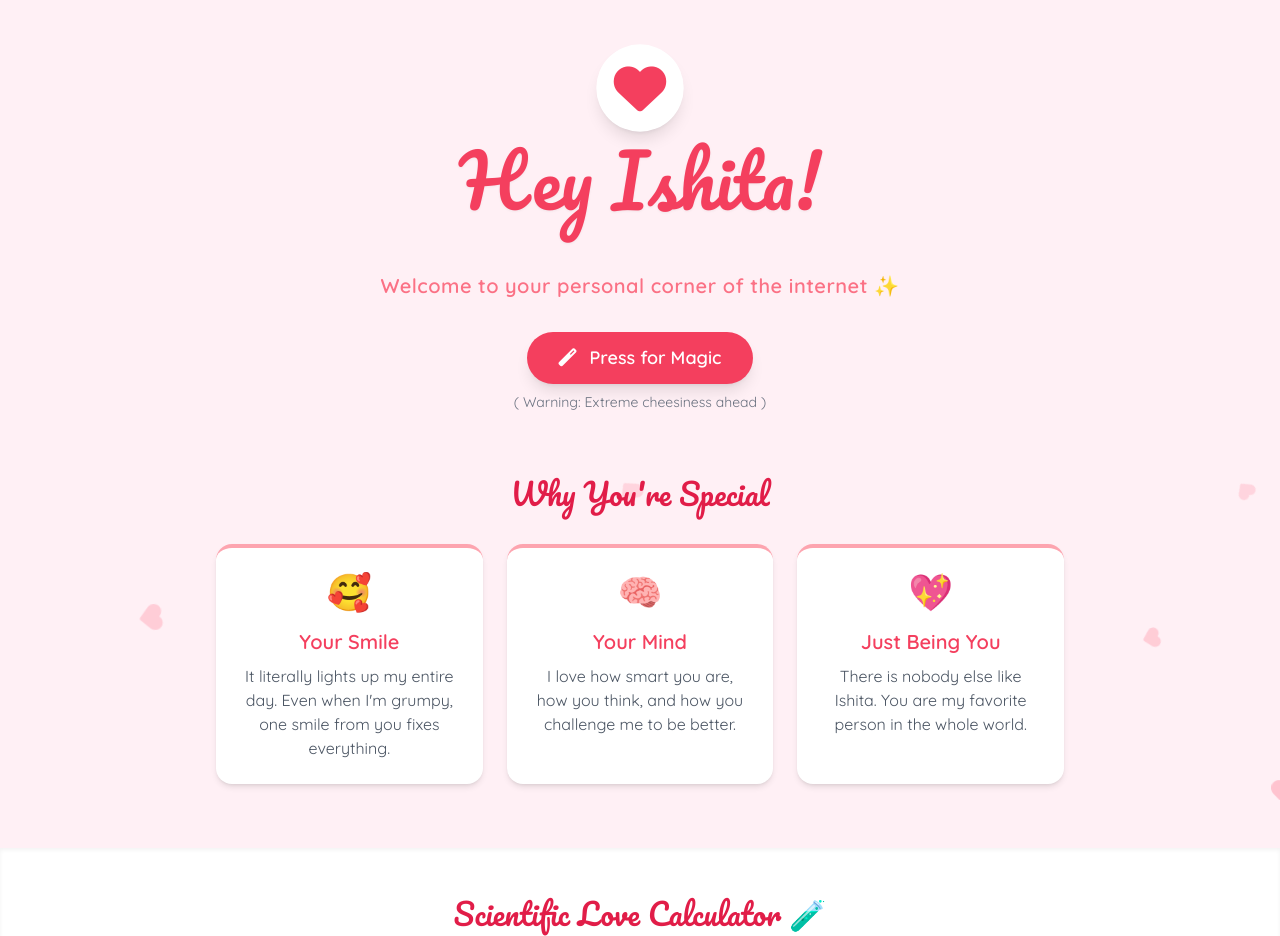
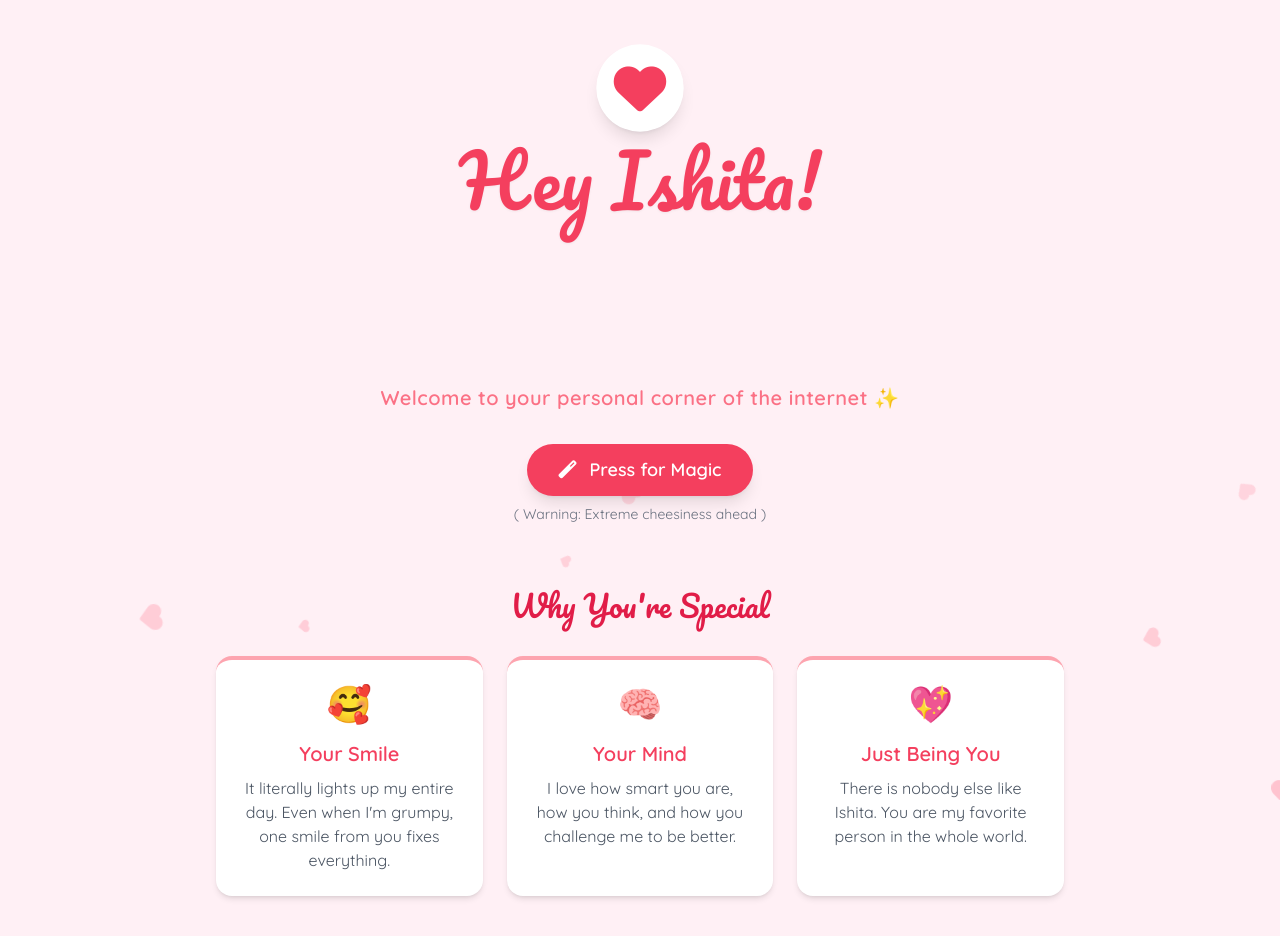
Before and after one commit to m-ayush-2004/ishita, a plain HTML site: page index.html in a window 1280 px wide. Shown: the top 936 px of the page. Drawn offline with nearby package versions, Linux system fonts and the light colour scheme.

Commit message:
Update index.html

```diff
--- a/index.html
+++ b/index.html
@@ -94,8 +94,10 @@
             <div class="inline-block p-4 rounded-full bg-white shadow-lg mb-4 pulse-heart">
                 <i class="fas fa-heart text-5xl text-rose-500"></i>
             </div>
-            <h1 class="text-5xl md:text-7xl text-rose-500 mb-2 drop-shadow-sm">Hey Ishita!</h1><br><br>
-            <p class="text-xl text-rose-400 font-semibold tracking-wide">Welcome to your personal corner of the internet ✨</p>
+            <h1 class="text-5xl md:text-7xl text-rose-500 mb-2 drop-shadow-sm">Hey Ishita!</h1>
+            <br><br>
+            <p class="text-xl text-rose-400 font-semibold tracking-wide">
+               <br><br><br><br> Welcome to your personal corner of the internet ✨</p>
         </header>
 
         <!-- The Button -->
```
